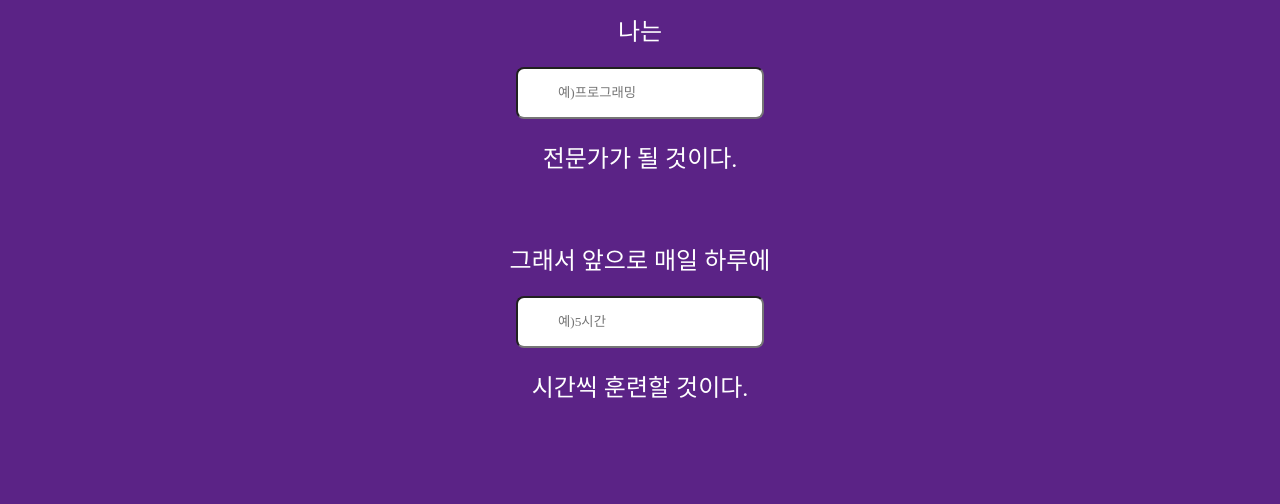
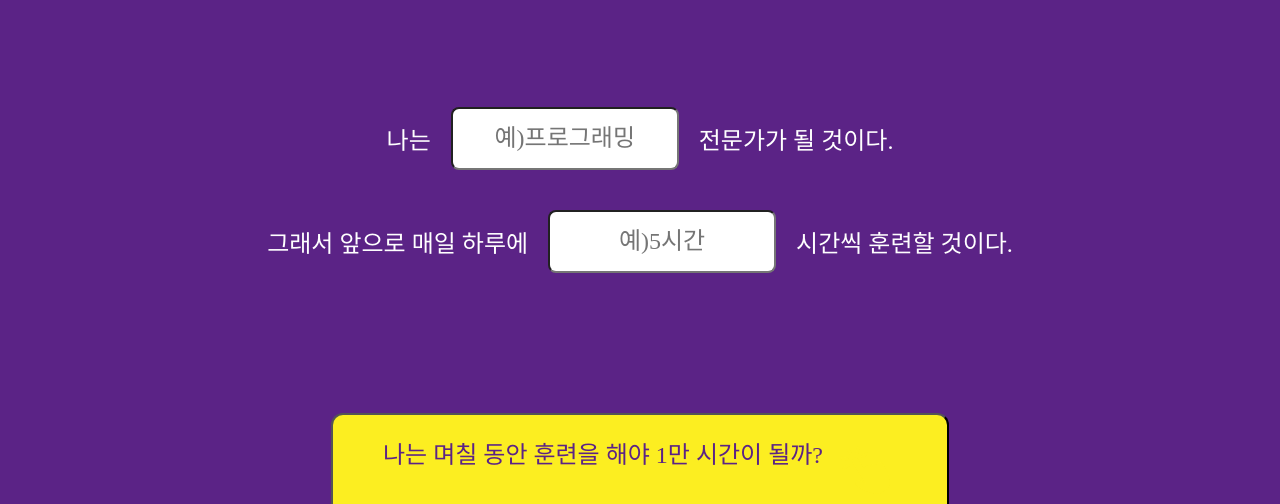
Before and after one commit to chlwlsgh777/EST_10000_hrs_Rules, a plain HTML site: page pages/index.html in a window 1280 px wide. Shown: the part 674-1178 px from the top of the page. Drawn offline with Linux system fonts and the light colour scheme; a web font is replaced by a local one.

Commit message:
click-img수정해야함

```diff
--- a/css/reset.css
+++ b/css/reset.css
@@ -1,28 +1,5 @@
 * {
   padding: 0;
   margin: 0;
+  box-sizing: border-box;
 }
-
-a {
-  text-decoration: none;
-  color: inherit;
-}
-
-img {
-  max-width: 100%;
-  height: auto;
-  display: block;
-}
-
-button {
-  background: none;
-  border: none;
-  cursor: pointer;
-  font-family: inherit;
-}
-
-input {
-  font-family: inherit;
-  background: #fff;
-  color: #222;
-}
--- a/css/style.css
+++ b/css/style.css
@@ -38,13 +38,9 @@ body {
   font-family: "GmarketSansMedium";
   color: white;
   font-size: 24px;
-
 }
 
 .container {
-  width: 50%;
-  max-width: 600px; /*데스크톱에서 너무 넓어지지 않도록*/
-  min-width: 280px; /*모바일에서 너무 좁아지지않게*/
   margin: 0 auto;
   padding: 32px 16px;
   text-align: center;
@@ -54,6 +50,7 @@ body {
 }
 
 .title {
+  margin-top: 120px;
   margin-bottom: 52px;
 }
 
@@ -75,7 +72,6 @@ body {
   min-width: 373px;
   min-height: 85px;
   margin-bottom: 100px;
-  font-family: 'Gmarket Sans', sans-serif;
   font-style: normal;
   font-size: 18px;
   line-height: 24px;
@@ -84,8 +80,6 @@ body {
   justify-content: center;
   text-align: center;
   color: white;
-  /* gap: 20px; */
-
 }
 .desc {
   position: absolute;
@@ -97,17 +91,13 @@ body {
 }
 
 .input-section {
-  width: 771px;
-
   justify-content: center;
   align-items: center;
   gap: 20px;
 }
 
 .input-div {
-  max-width: 771px;
   min-height: 132px;
-  /* margin: 0 auto; */
   box-sizing: border-box;
   display: flex;
   flex-direction: column;
@@ -120,11 +110,32 @@ body {
 input {
   border-radius: 8px;
   padding: 16px 40px;
-  margin: 0px 20px;
+  margin: 0px;
+  width: 228px;
+  height: 56;
+  box-sizing: border-box;
+  text-align: center;
+  justify-content: center;
+  font-size: inherit;
+  font-family: inherit;
+}
+
+.input-row {
+  flex-wrap: nowrap;
+  display: flex;
+  align-items: center;
+  justify-content: center;
+  gap: 20px;
+  margin-bottom: 20px;
+}
+
+.input-row p {
+  margin: 0;
 }
 
 .cal-btn {
   display: flex;
+  justify-content:   center;
 }
 
 .click-img {
@@ -133,10 +144,16 @@ input {
 }
 
 .cal-btn button {
+  gap: 10px;
   background-color: rgba(252, 238, 33, 1);
   padding: 20px 50px;
   border-radius: 12px;
   font-size: 24px;
   color: rgba(91, 35, 134, 1);
   font-weight: 500;
+  text-align: center;
+  font-family: 'GmarketSansBold';
+  cursor: pointer;
+  position: absolute;
+  display: inline-flex;
 }
--- a/pages/index.html
+++ b/pages/index.html
@@ -25,20 +25,22 @@
       </section>
       <section class="input-section">
         <div class="input-div">
-          <span>나는</span>
-          <input type="field" class="input" placeholder="예)프로그래밍" />
-          <span>전문가가 될 것이다.</span>
-          <br />
-          <span>그래서 앞으로 매일 하루에</span>
-          <input type="number" class="input" placeholder="예)5시간" />
-          <span>시간씩 훈련할 것이다.</span>
+          <div class="input-row">
+            <p>나는</p>
+            <input type="text" class="input" placeholder="예)프로그래밍" />
+            <p>전문가가 될 것이다.</p>
+          </div>
+          <div class="input-row">
+            <p>그래서 앞으로 매일 하루에</p>
+            <input type="text" class="input" placeholder="예)5시간" />
+            <p>시간씩 훈련할 것이다.</p>
+          </div>
         </div>
-        <br />
+
         <div class="cal-btn">
-        <button>
-          나는 며칠 동안 훈련을 해야 1만 시간이 될까?
-        </button>
-        <img src="../images/icon.png" alt="" class="click-img"/>
+          <button>나는 며칠 동안 훈련을 해야 1만 시간이 될까?
+          <img src="../images/icon.png" alt="" class="click-img" />
+          </button>
         </div>
       </section>
       <section class="result-section">
```
